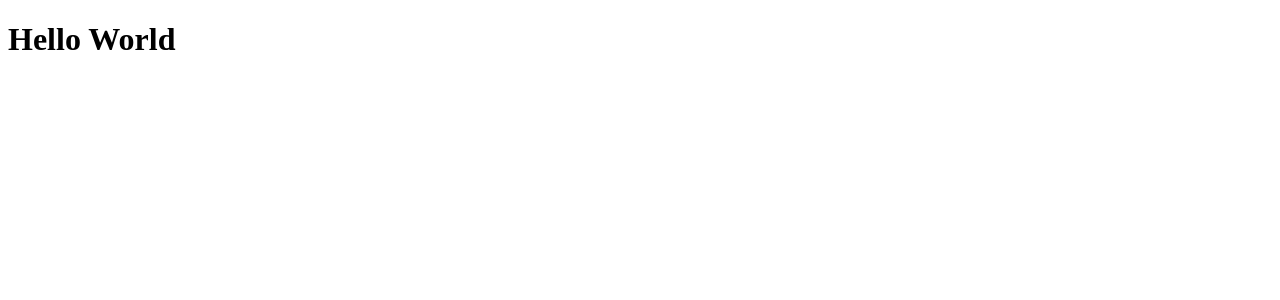
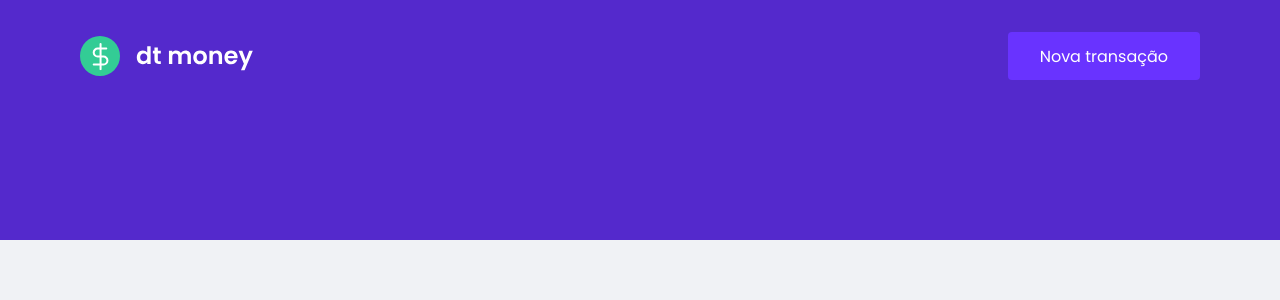
Before and after one commit to matheustark/dtmoney, a React (Create React App) app: page / in a window 1280 px wide. Shown: the top 300 px of the page. Built offline with nearby package versions, Linux system fonts and the light colour scheme.

Commit message:
creating header

```diff
--- a/src/App.tsx
+++ b/src/App.tsx
@@ -1,8 +1,13 @@
+import { Header } from './components/Header';
+import { GlobalStyles } from './styles/global';
+
+
 function App() {
   return (
-    <div className="App">
-      <h1>Hello World</h1>
-    </div>
+    <>
+      <Header />
+      <GlobalStyles />
+    </>
   );
 }
 
--- a/src/components/Header/index.tsx
+++ b/src/components/Header/index.tsx
@@ -1,7 +1,15 @@
+import logoImg from '../../assets/logo.svg';
+import { Container, Content } from './styles';
+
 export function Header() {
   return (
-    <header>
-      Header
-    </header>
+    <Container>
+      <Content>
+      <img src={logoImg} alt="dt money"/>
+      <button type="button" >
+        Nova transação
+      </button>
+      </Content>
+    </Container>
   )
 }
--- /dev/null
+++ b/src/components/Header/styles.ts
@@ -0,0 +1,31 @@
+import styled from 'styled-components';
+
+export const Container = styled.header`
+  background: var(--blue);
+`;
+
+export const Content = styled.div`
+  max-width: 1120px;
+  margin: 0 auto;
+
+  padding: 2rem 1rem 10rem;
+  display: flex;
+  align-items: center;
+  justify-content: space-between;
+
+  button {
+    font-size: 1rem;
+    color: #fff;
+    background: var(--blue-light);
+    border: 0;
+    padding: 0 2rem;
+    border-radius: 0.25rem;
+    height: 3rem;
+
+    transition: filter 0.2s;
+
+    &:hover {
+      filter: brightness(0.9);
+    }
+  }
+`;
--- a/src/styles/global.ts
+++ b/src/styles/global.ts
@@ -41,6 +41,10 @@
     font-weight: 400;
   }
 
+  h1, h2, h3, h4, h5, h6, strong {
+    font-weight: 600;
+  }
+
   button {
     cursor: pointer;
   }
```
